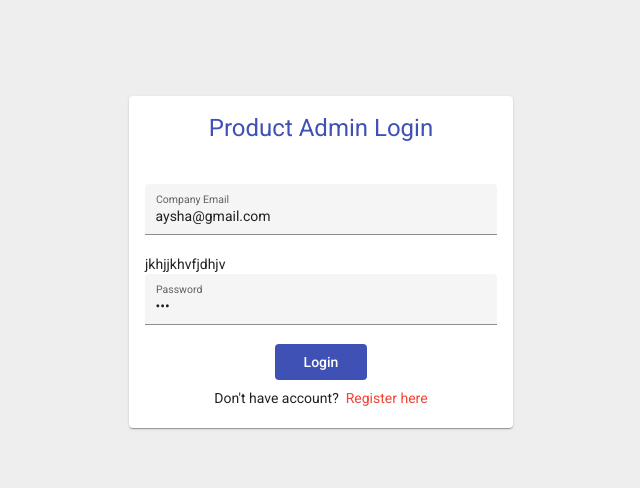
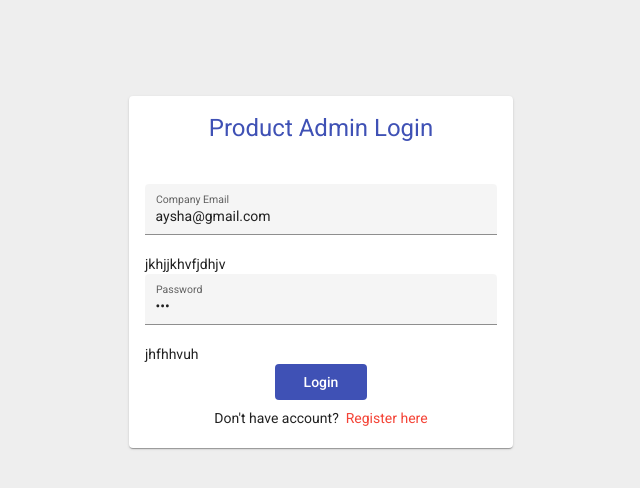
Before and after one commit to HaroonYusuf/ShopBridge-UI, an Angular app: page /login in a window 1280 px wide. Shown: the top 488 px of the page, without its empty margins (319-959 px from the left). Built offline with nearby package versions, Linux system fonts and the light colour scheme.

Commit message:
mastuuuu

```diff
--- a/src/app/auth/login/login.component.html
+++ b/src/app/auth/login/login.component.html
@@ -27,7 +27,7 @@
           type="password"
         />
       </mat-form-field>
-
+        jhfhhvuh
       <mat-card-actions class="mb-0 p-0 text-center">
         <button type="submit" mat-flat-button color="primary" class="w-25">Login</button>
         <!-- <button class="btn1" mat-raised-button color="" routerLink="/step1">Register</button> -->
```
